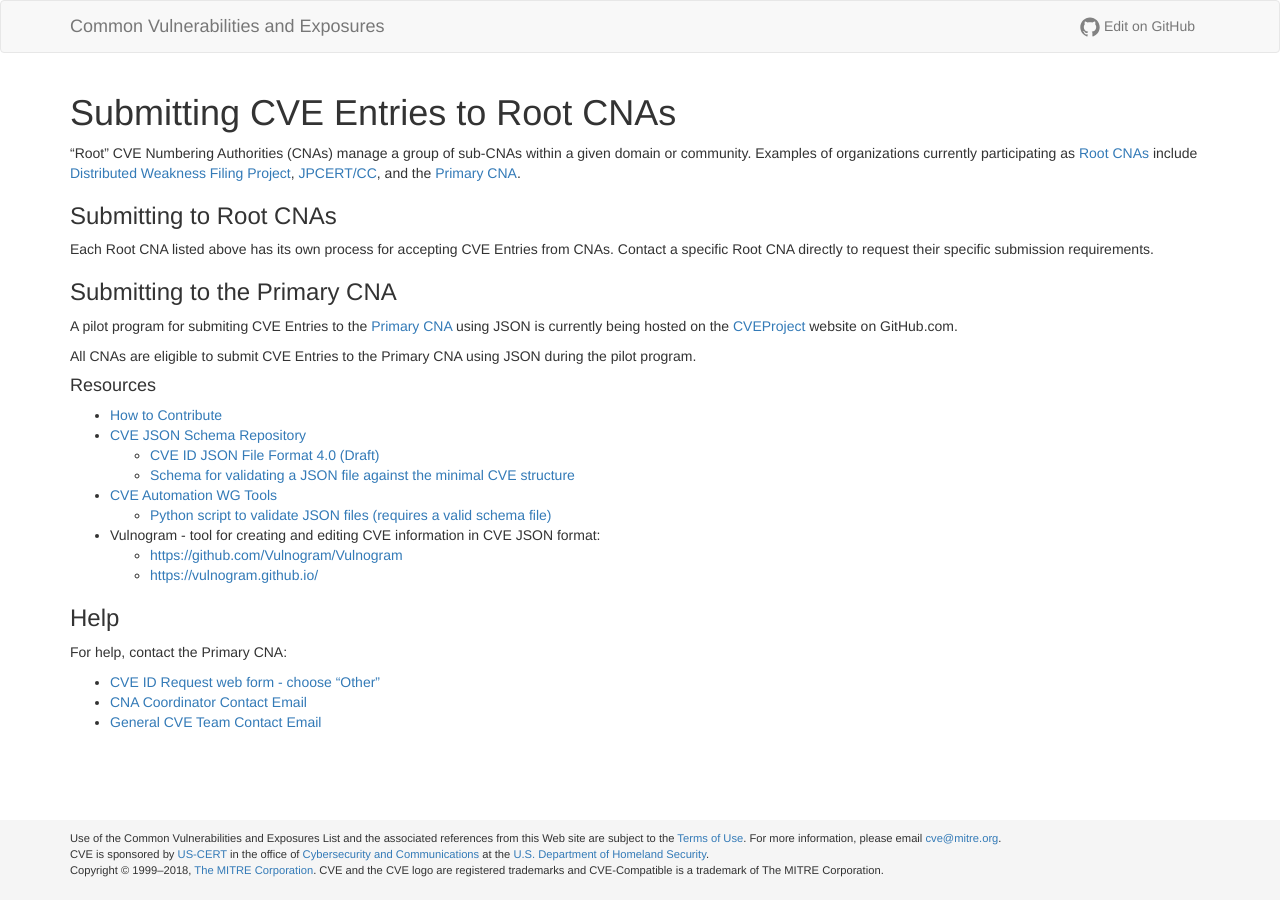
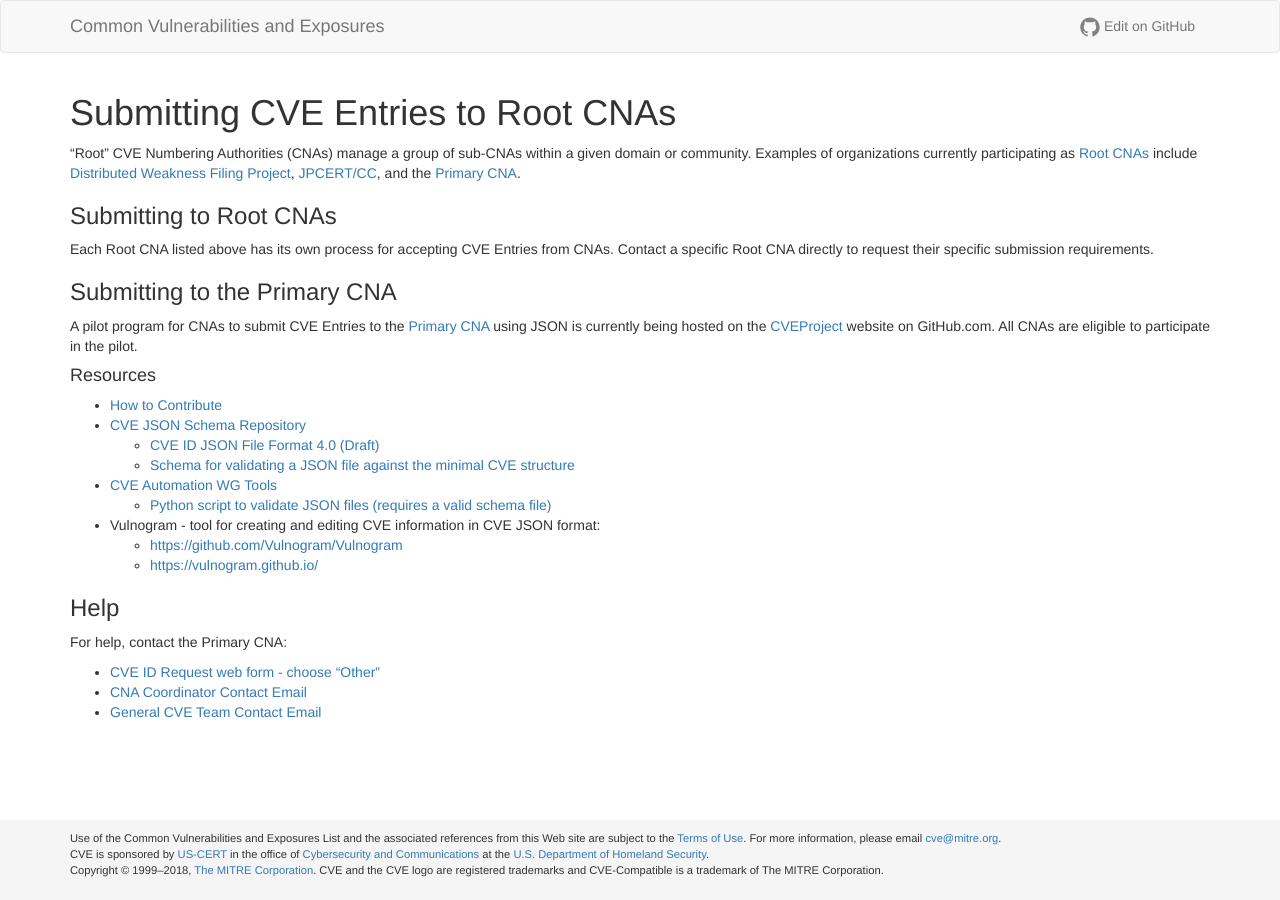
Before and after one commit to CVEProject/cveproject.github.io, a Jekyll site: the page built from cna/submitting_cve_entries_to_root_cnas/index.md, in a window 1280 px wide. Built offline with Jekyll 4.4.1, drawn with Linux system fonts in a browser that asks for light colours; nearby versions of some CDN libraries.

Commit message:
Update index.md

```diff
--- a/cna/submitting_cve_entries_to_root_cnas/index.md
+++ b/cna/submitting_cve_entries_to_root_cnas/index.md
@@ -10,9 +10,7 @@ Each Root CNA listed above has its own process for accepting CVE Entries from CN
 
 ### Submitting to the Primary CNA
 
-A pilot program for submiting CVE Entries to the [Primary CNA](https://cve.mitre.org/cve/request_id.html#cna_participants) using JSON is currently being hosted on the [CVEProject](https://github.com/CVEProject/) website on GitHub.com.
-
-All CNAs are eligible to submit CVE Entries to the Primary CNA using JSON during the pilot program.
+A pilot program for CNAs to submit CVE Entries to the [Primary CNA](https://cve.mitre.org/cve/request_id.html#cna_participants) using JSON is currently being hosted on the [CVEProject](https://github.com/CVEProject/) website on GitHub.com. All CNAs are eligible to participate in the pilot.
 
 #### Resources
 
```
